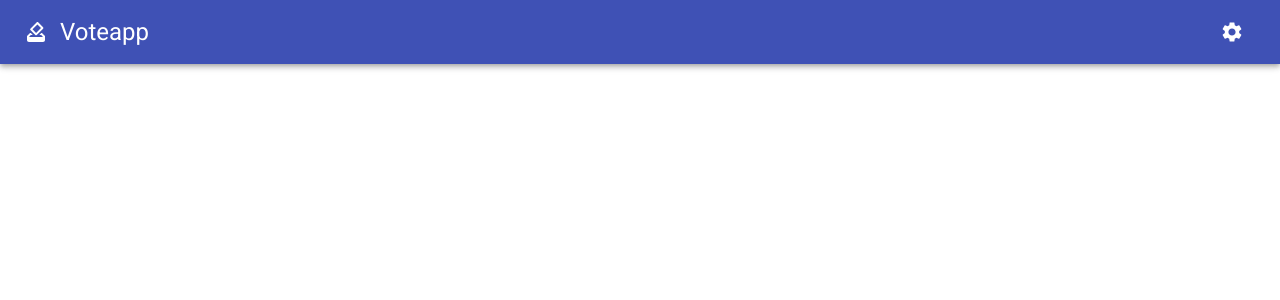
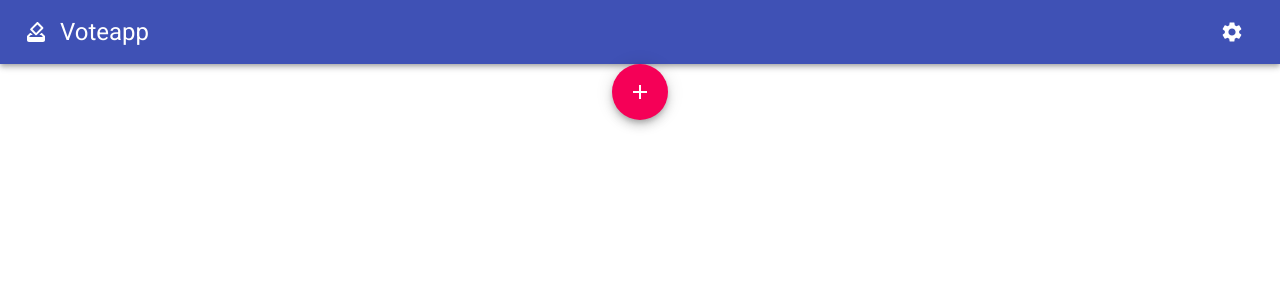
Before and after one commit to sarrietav-dev/votapp, a React (Create React App) app: page / in a window 1280 px wide. Shown: the top 300 px of the page. Built offline with nearby package versions, Linux system fonts and the light colour scheme.

Commit message:
Add FabButton to component

```diff
--- a/src/components/dashboard/Dashboard.jsx
+++ b/src/components/dashboard/Dashboard.jsx
@@ -1,9 +1,11 @@
 import React from 'react';
 import Navbar from '../Navbar';
+import FabButton from './FabButton';
 
 const Dashboard = () => (
   <div className="dashboard-wrapper">
     <Navbar />
+    <FabButton />
   </div>
 );
 
```
Also changed, not shown: 1 other file (tests, documents, lock files or other folders).
